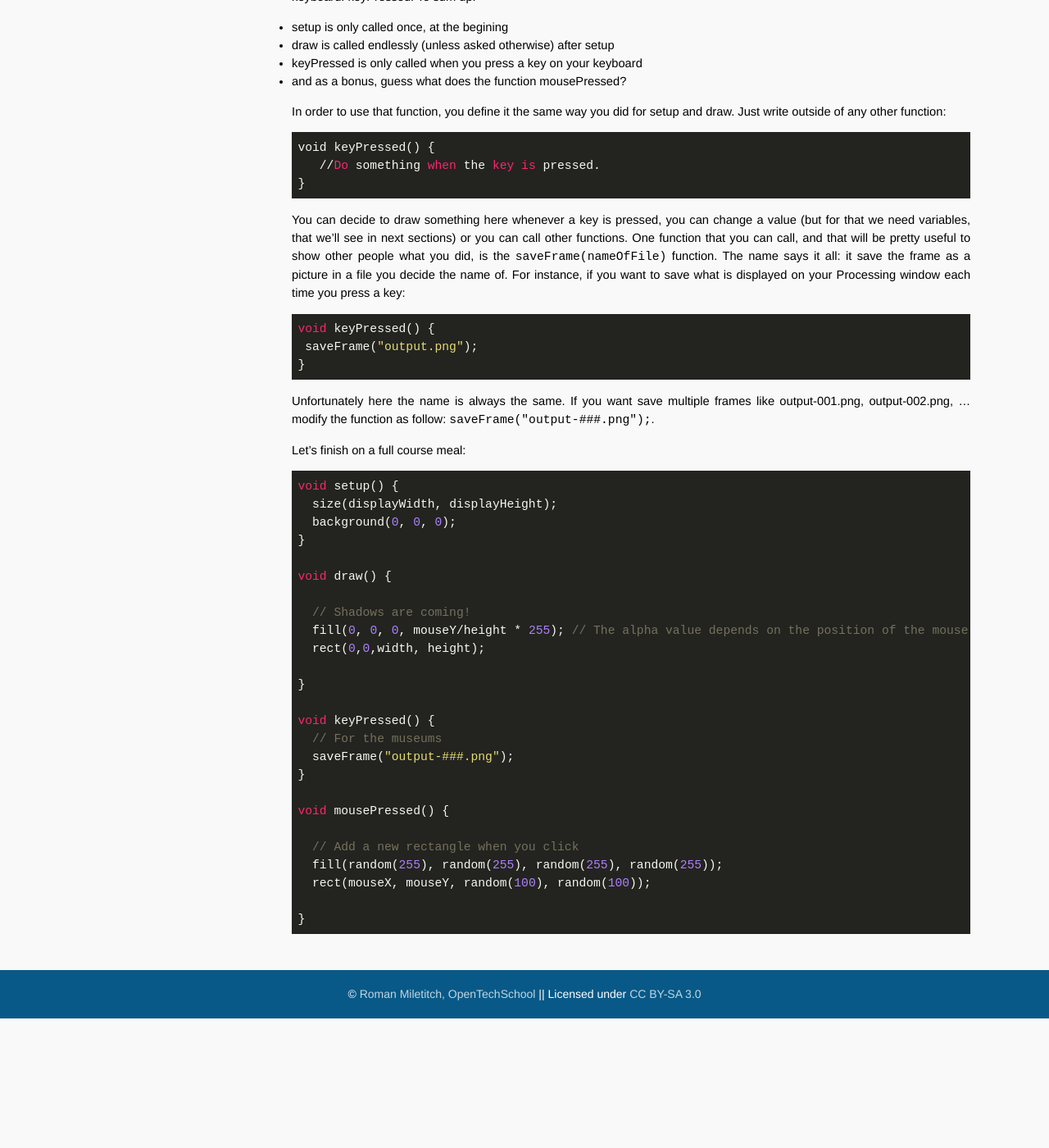
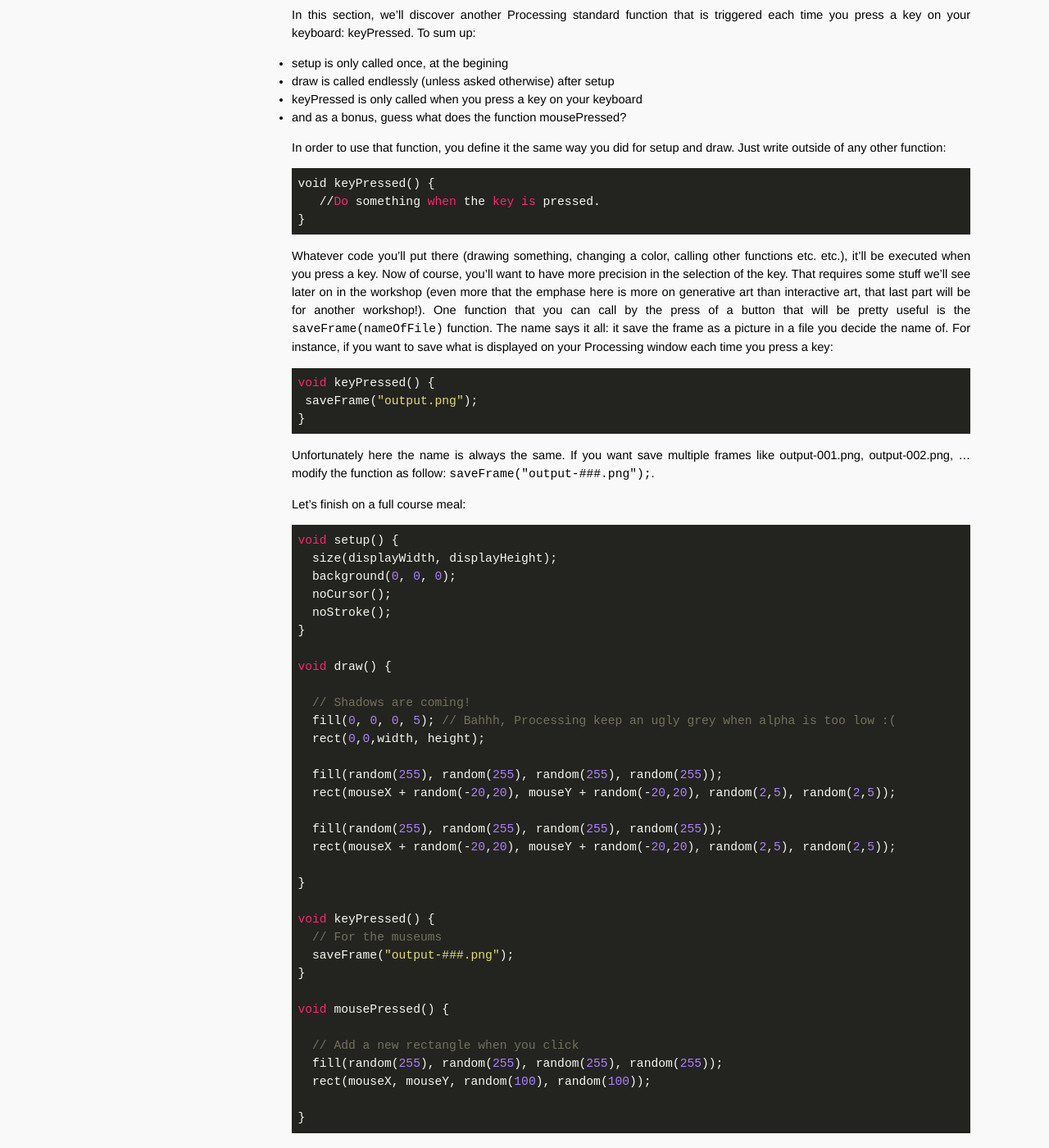
Before and after one commit to OpenTechSchool-Brussels/generative-art-with-processing, a Jekyll site: the page built from Getting-to-know-your-canvas.markdown, in a window 1280 px wide and 1400 px high, scrolled down 4521 px. Shown: the whole window at 82% size. Built offline with Jekyll 4.4.1, drawn with Linux system fonts in a browser that asks for light colours; Markdown is read by kramdown in place of the engine named in the settings; before the commit the page ends 5763 px from its top, so only the background shows below that; some of the changed text lies outside the part shown.

Commit message:
Update Getting-to-know-your-canvas.markdown

````diff
--- a/Getting-to-know-your-canvas.markdown
+++ b/Getting-to-know-your-canvas.markdown
@@ -39,18 +39,19 @@
 
 You have three main way to apply color. First you can apply colors along the edge of your shape, second you can apply it inside the shape, or you can lastly apply it to the background.
 
-First let’s play with the background, easiest way to test out colors. In order to modify the background colors, just call `background(Red, Green, Blue);`. For instance for a Red background: `background(255,0,0);`. How would you create a black or a white background ?
+First let’s play with the background, easiest way to test out colors. In order to modify the background colors, just call `background(Red, Green, Blue);`. For instance for a Red background: `background(255,0,0);`. How would you create a black or a white background ? Hard enough to find the Red Green Blue values for clean colors, but what about ... teal? Lucky you, Processing put a color selector in the IDE. Just click in the menu on Tools, then Color Selector.
 
 Now let’s apply those colors to the shapes we created earlier. For that we have two functions, which are used in the same way: `stroke` and `fill`. Stroke define the color we will use from now for the edges of the primitives, and fill defines the color we’ll use for now for the inside of the primitives. We use it the same way as background, with the added parameters of transparency: `stroke(Red, Green, Blue, Alpha); fill(Red, Green, Blue, Alpha);`. In case you don’t want any stroke or any fill then you can call respectively `noStroke()` and `noFill()`. For instance:
 
 ```java
-stroke(200,100,100,255);
+background(255, 0, 220);
+stroke(200, 100, 100, 255);
 fill(50, 10, 200, 40);
-rect(25,25,50,50);
-stroke(100,200,100,255);
-ellipse(70,70,40,40);
+rect(25, 25, 50, 50);
+stroke(100, 200, 100, 255);
+ellipse(70, 70, 40, 40);
 noFill();
-ellipse(70,25,20,20);
+ellipse(70, 25, 20, 20);
 ```
 Remember, if you want your shape to be totally seen, with no transparency, it means you want an alpha to be maximum (in our case, 255).
 
@@ -172,7 +173,7 @@
 }
 ```
 
-You can decide to draw something here whenever a key is pressed, you can change a value (but for that we need variables, that we’ll see in next sections) or you can call other functions. One function that you can call, and that will be pretty useful to show other people what you did, is the `saveFrame(nameOfFile)` function. The name says it all: it save the frame as a picture in a file you decide the name of. For instance, if you want to save what is displayed on your Processing window each time you press a key:
+Whatever code you'll put there (drawing something, changing a color, calling other functions etc. etc.), it'll be executed when you press a key. Now of course, you'll want to have more precision in the selection of the key. That requires some stuff we'll see later on in the workshop (even more that the emphase here is more on generative art than interactive art, that last part will be for another workshop!). One function that you can call by the press of a button that will be pretty useful is the `saveFrame(nameOfFile)` function. The name says it all: it save the frame as a picture in a file you decide the name of. For instance, if you want to save what is displayed on your Processing window each time you press a key:
 
 ```java
 void keyPressed() {
@@ -188,13 +189,21 @@
 void setup() {
   size(displayWidth, displayHeight);
   background(0, 0, 0);
+  noCursor();
+  noStroke();
 }
 
 void draw() {
 
   // Shadows are coming!
-  fill(0, 0, 0, mouseY/height * 255); // The alpha value depends on the position of the mouse
+  fill(0, 0, 0, 5); // Bahhh, Processing keep an ugly grey when alpha is too low :(
   rect(0,0,width, height);
+
+  fill(random(255), random(255), random(255), random(255));
+  rect(mouseX + random(-20,20), mouseY + random(-20,20), random(2,5), random(2,5));
+
+  fill(random(255), random(255), random(255), random(255));
+  rect(mouseX + random(-20,20), mouseY + random(-20,20), random(2,5), random(2,5));
 
 }
 
````
